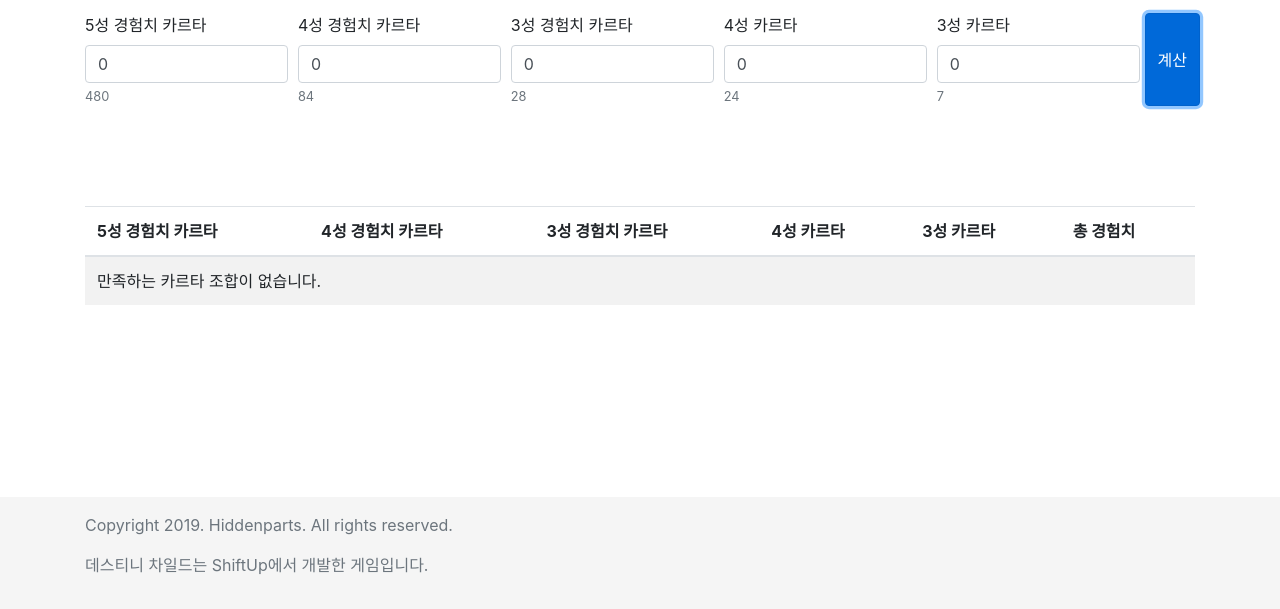
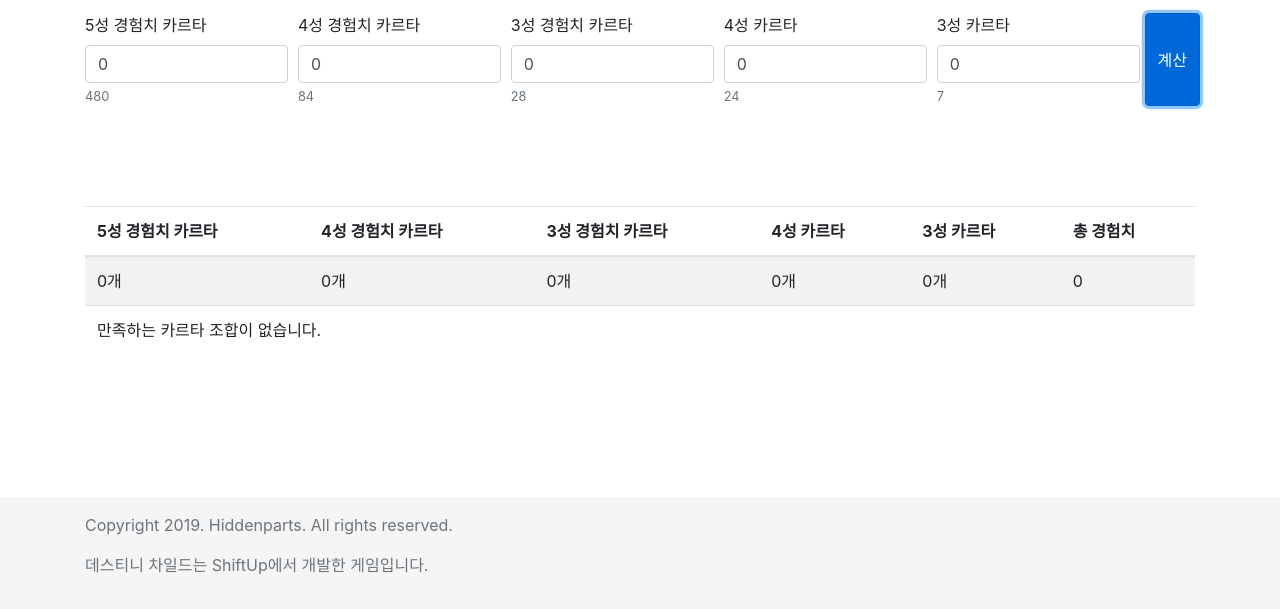
Before and after one commit to decha-karta/decha-karta.github.io, a plain HTML site: page index.html in a window 1280 px wide. Both pictures are taken after a click on the button "계산". Shown: the part 191-800 px from the top of the page. Drawn offline with Linux system fonts and the light colour scheme.

Commit message:
show exp total count

```diff
--- a/index.html
+++ b/index.html
@@ -166,6 +166,16 @@
                 return;
             }
 
+            var sum_exp = (exp5 * EXP_5) + (exp4 * EXP_4) + (exp3 * EXP_3) + (nor4 * NOR_4) + (nor3 * NOR_3);
+            $('#exp-table > tbody').append('<tr>' +
+                '<td>' + exp5 + '개</td>' +
+                '<td>' + exp4 + '개</td>' +
+                '<td>' + exp3 + '개</td>' +
+                '<td>' + nor4 + '개</td>' +
+                '<td>' + nor3 + '개</td>' +
+                '<td>' + sum_exp + '</td>' +
+                '</tr>');
+
             var noResult = false;
             for (var a in range(exp5 + 1)) {
                 for (var b in range(exp4 + 1)) {
```
